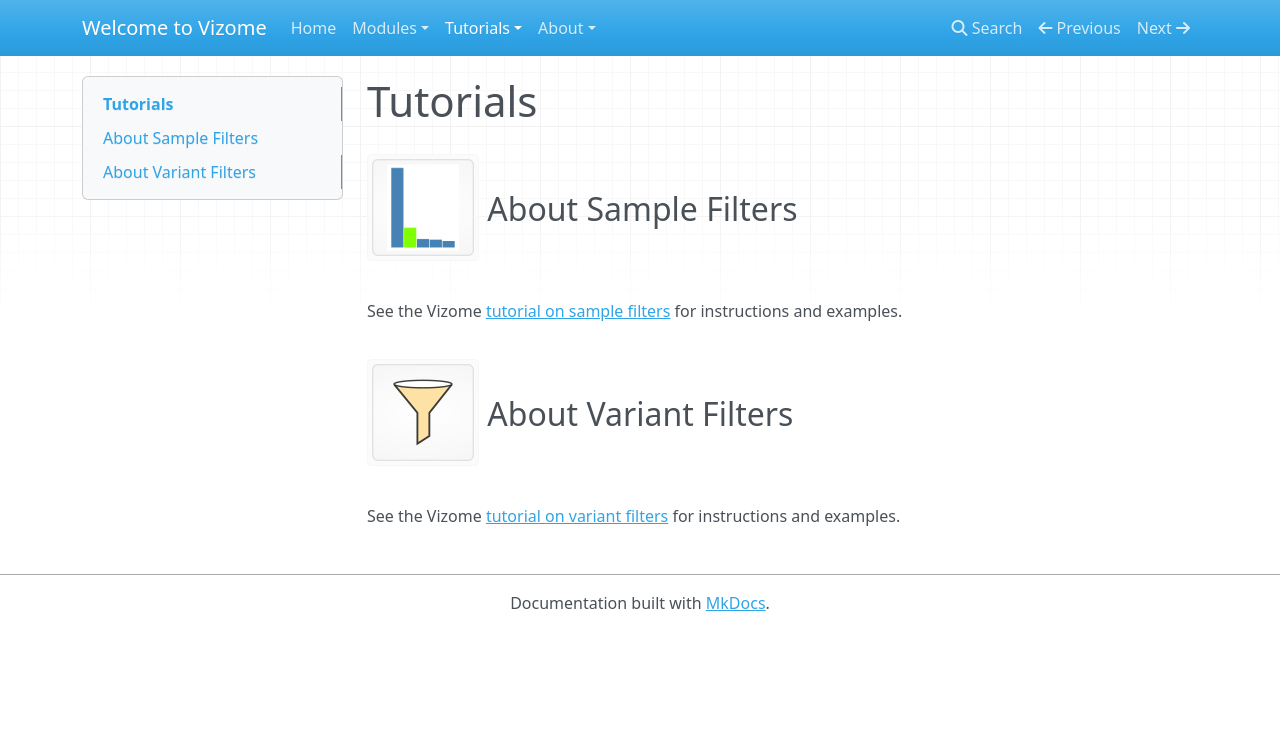
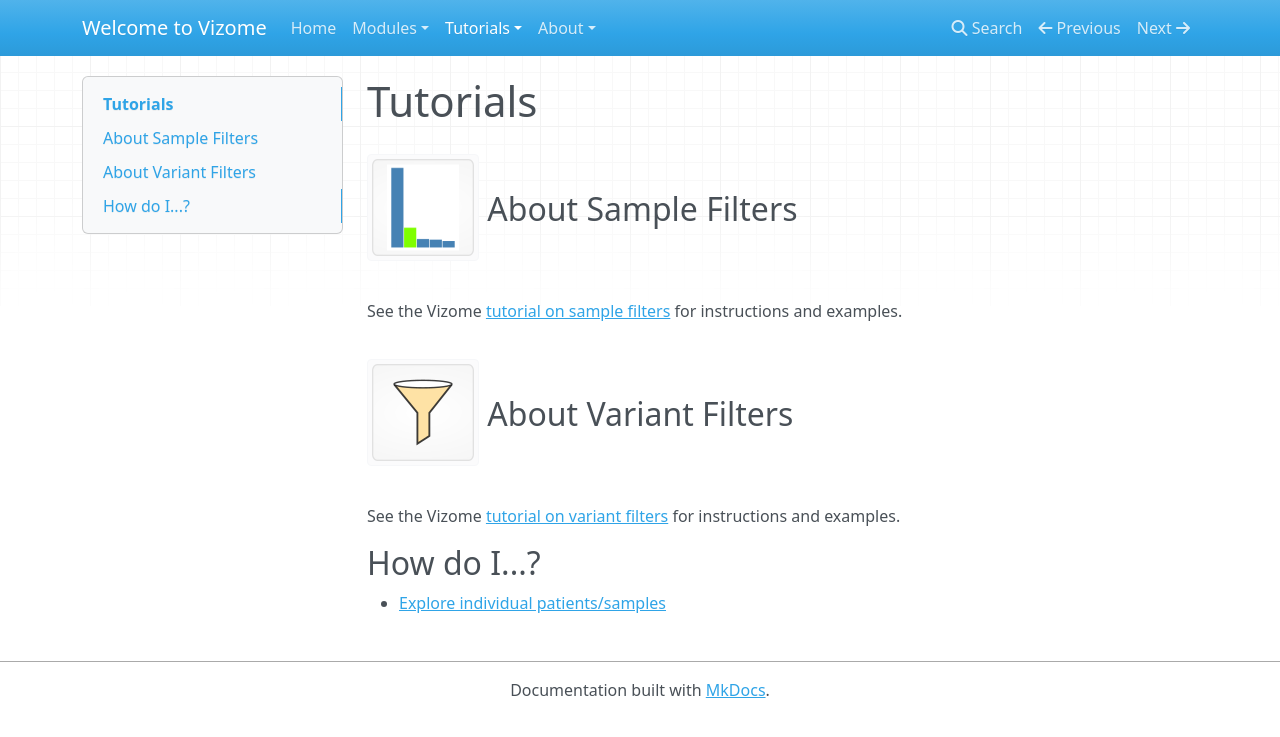
Before and after one commit to lopierra/vizome_docs, an MkDocs documentation site: the page built from docs/tutorials.md, in a window 1280 px wide. Shown: the top 737 px of the page. Built offline with MkDocs 1.6.1, drawn with Linux system fonts in a browser that asks for light colours; nearby versions of some CDN libraries; old or Windows-style settings are respelled for this version of MkDocs.

Commit message:
Update tutorials.md

```diff
--- a/docs/tutorials.md
+++ b/docs/tutorials.md
@@ -7,3 +7,7 @@
 ## ![variants](img/variants.png) About Variant Filters
 
 See the Vizome [tutorial on variant filters](http://www.vizome.org/aml/about_variant_filters/) for instructions and examples.
+
+## How do I...?
+
+* [Explore individual patients/samples](tutorial_individual.md)
```
